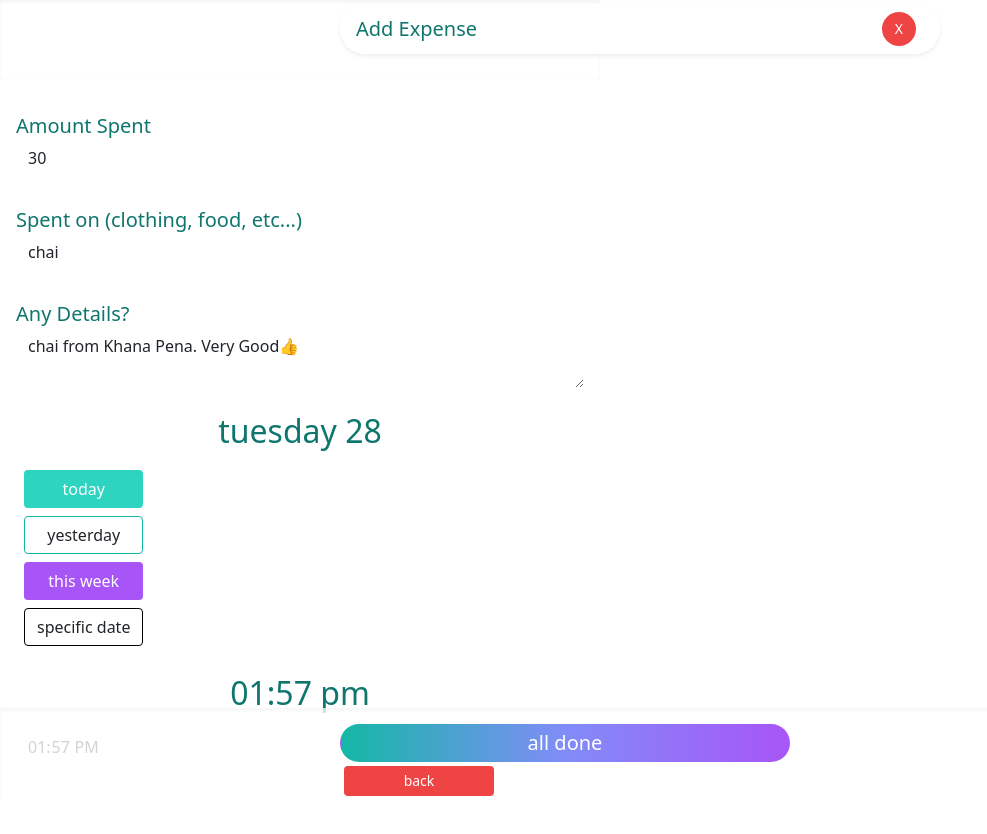
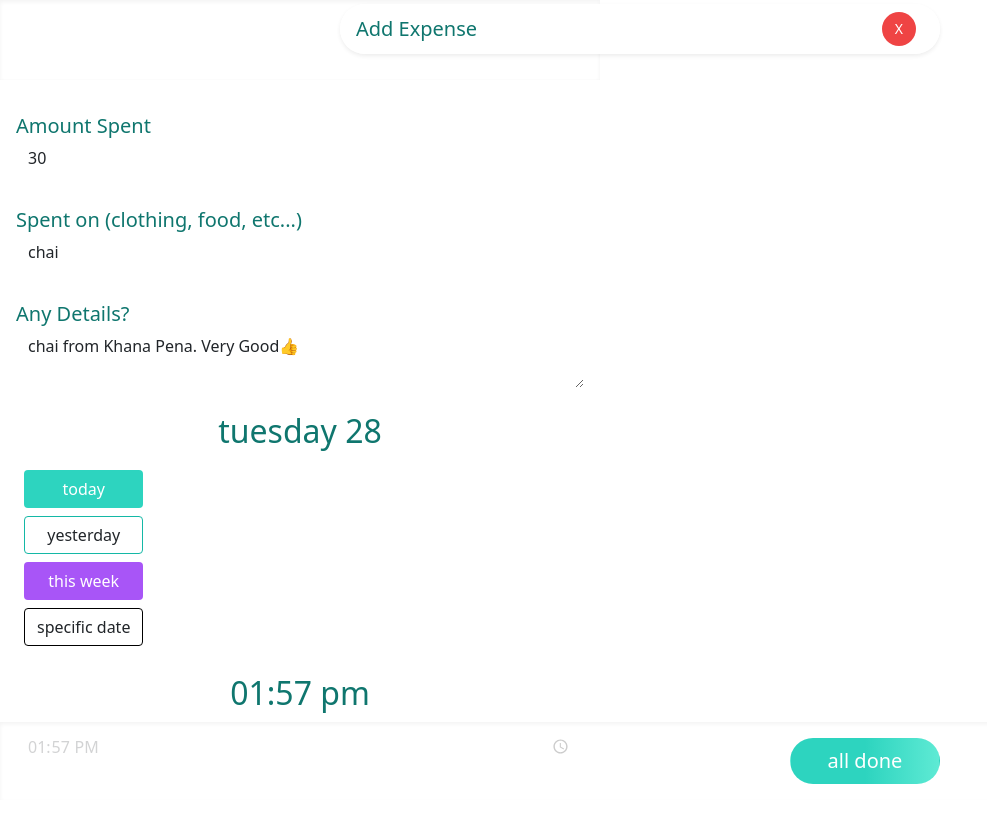
Before and after one commit to ahmadkhudai/next-tracker, a Next.js app: page /add_expense/AddExpenseForm in a window 1280 px wide. Shown: the top 834 px of the page, without its empty margins (0-987 px from the left). Built offline with nearby package versions, Linux system fonts and the light colour scheme.

Commit message:
improved ui. buttons

```diff
--- a/pages/add_expense/AddExpenseForm.tsx
+++ b/pages/add_expense/AddExpenseForm.tsx
@@ -335,18 +335,14 @@ export function AddExpenseForm({addNewExpense, handleClose}: Props) {
 
 
                         </div>
-                        <div className={" ak_footer_low_z bg-white/80 w-100 flex justify-content-center    pt-3  h-auto shadow-inner "}>
-                            <div className="form-group flex flex-column align-items-start  w-100 mx-2  ak_max_600px">
-                                <OutlineRoundedButton
-                                    styleClasses={"w-75 p-2 bg-gradient-to-r from-teal-500 py-1  via-indigo-400  to-purple-500  text-white    text-xl m-0 p-0 "}
+                        <div className={" ak_footer_low_z bg-white/80 w-100 flex justify-content-center    p-2  h-auto shadow-inner "}>
+                            <div className="form-group flex justify-content-end  w-100 m-2  ak_max_600px">
+                                <TealButton
+                                    styleClasses={"ak_max_600mx w-25 p-2     text-white    text-xl  rounded-full"}
                                     text={showCurrentExpense ? "keep editing" : "all done"}
                                     onClick={() => setShowCurrentExpense(!showCurrentExpense)}
 
                                 />
-                                <RedButton styleClasses={"w-25 py-1   text-sm m-1 "} text={"back"}
-                                           onClick={() => {
-                                               handleClose()
-                                           }}/>
                             </div>
                         </div>
 
--- a/pages/components/buttons/TealButton.tsx
+++ b/pages/components/buttons/TealButton.tsx
@@ -10,7 +10,7 @@ type Props = {
 type State = {};
 
 export function TealButton({onClick, text, styleClasses, children}:Props) {
-    let classes = "btn hover:shadow-lg   text-white bg-gradient-to-l from-teal-300   via-teal-400  to-teal-400 hover:font-bold";
+    let classes = "d-block btn hover:shadow-lg   text-white bg-gradient-to-l from-teal-300   via-teal-400  to-teal-400 hover:font-bold";
     if(styleClasses){
         classes+=styleClasses;
     }
```
